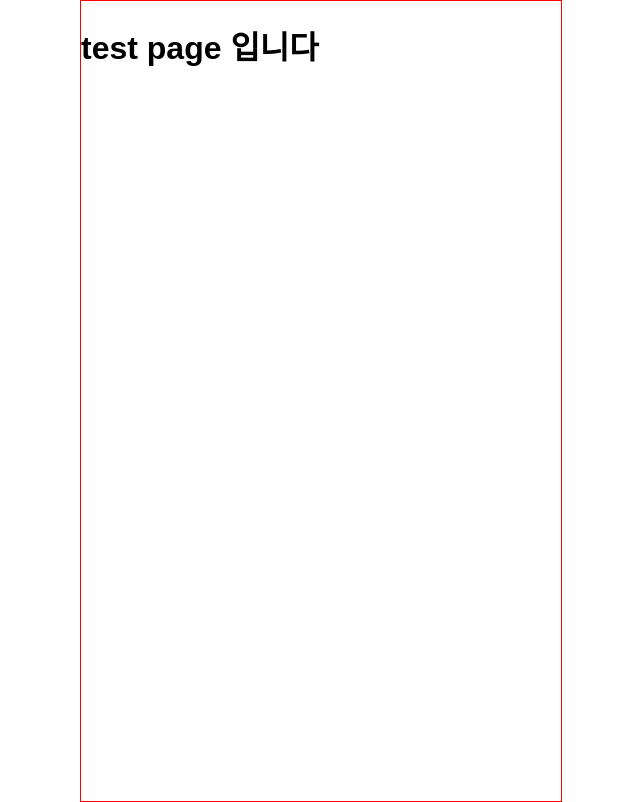
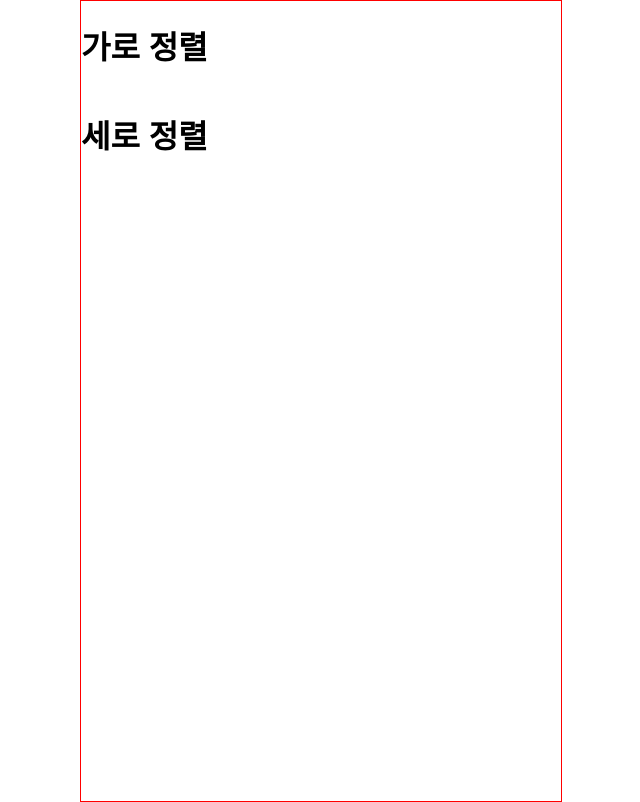
Before and after one commit to 2023-2-WINK-Project-Team1/front-end-mobile, a React (Create React App) app: page /testPage in a window 1280 px wide. Shown: the whole page, without its empty margins (319-959 px from the left). Built offline with nearby package versions, Linux system fonts and the light colour scheme.

Commit message:
front-end-22 화면 크기 및 비율 설정 + component test 환경 설정

```diff
--- a/src/pages/componentTest/TestPage.js
+++ b/src/pages/componentTest/TestPage.js
@@ -1,8 +1,24 @@
+import styled from 'styled-components';
+
+const HorizontalWrapper = styled.div`
+  display: flex;
+  flex-direction: row;
+`;
+const VerticalWrapper = styled.div`
+  display: flex;
+  flex-direction: column;
+`;
+
 function TestPage() {
   return (
-    <div>
-      <h1>test page 입니다</h1>
-    </div>
+    <>
+      <HorizontalWrapper>
+        <h1>가로 정렬 </h1>
+      </HorizontalWrapper>
+      <VerticalWrapper>
+        <h1>세로 정렬 </h1>
+      </VerticalWrapper>
+    </>
   );
 }
 
```
